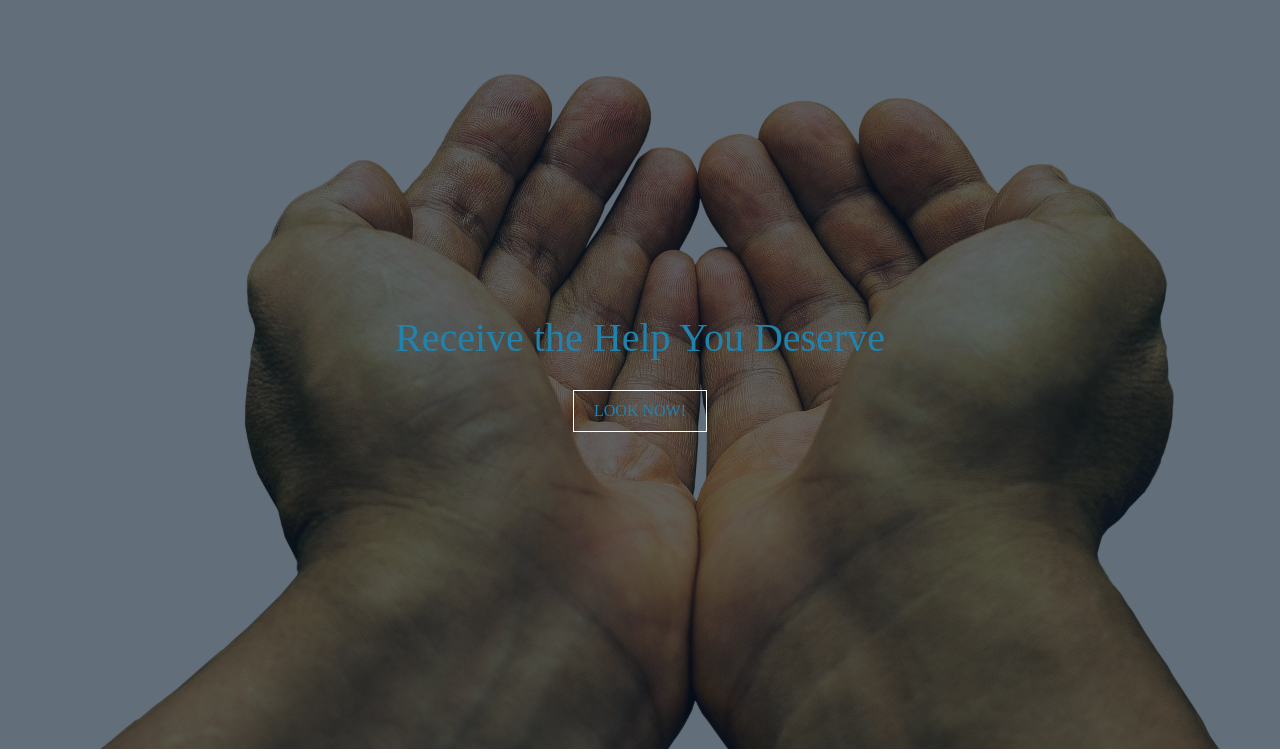
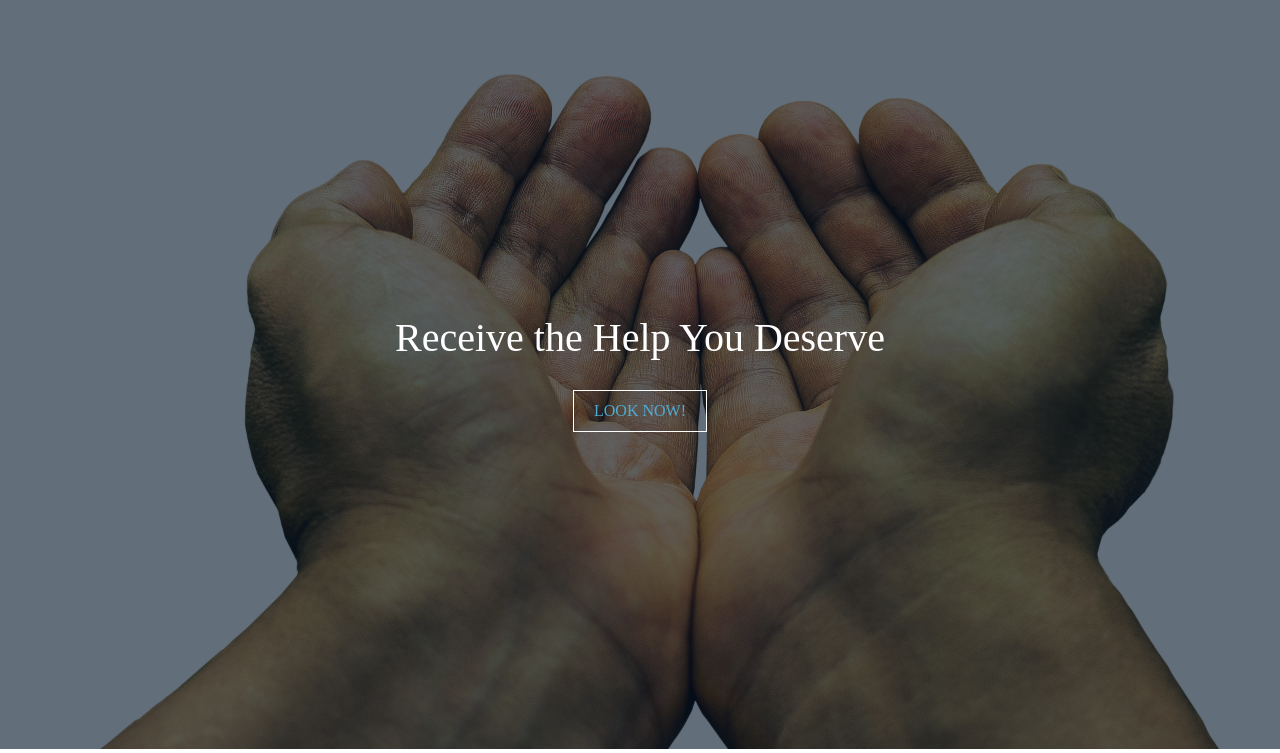
Before and after one commit to amin-codes/HackNC2020-Food, a Flask app: page /donor in a window 1280 px wide. Shown: the part 51-804 px from the top of the page. Run offline with Flask 2, Linux system fonts and the light colour scheme; the visitor is signed in with stand-in values (Sample User, id 1); some libraries are stand-ins or nearby versions; some web fonts are replaced.

Commit message:
color change #2

```diff
--- a/static/css/style.css
+++ b/static/css/style.css
@@ -113,7 +113,7 @@ html, body{
 	transition: all .3s ease-in-out;
 }
 .NavBarP-Nav > ul > li > a:hover{
-	color: #2082ad;
+	color: #89c8e5;
 }
 /*====== Login ==*/
 .Login{
@@ -153,7 +153,7 @@ html, body{
 	padding: 0;
 	width: 100%;
 	height: 100%;
-	color: #2082ad;
+	color: #FFFFFF;
 	background-color: rgba(0, 22, 40, .6);
 	display: flex;
 	flex-direction: column;
@@ -169,7 +169,7 @@ html, body{
 }
 .banner-content a{
 	text-decoration: none;
-	color: #2082ad;
+	color: #4eacd4;
 	padding: 9px 20px;
 	border: 1px solid #FFF;
 	text-transform: uppercase;
```
